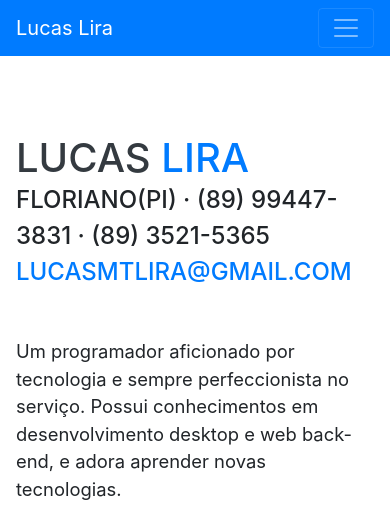
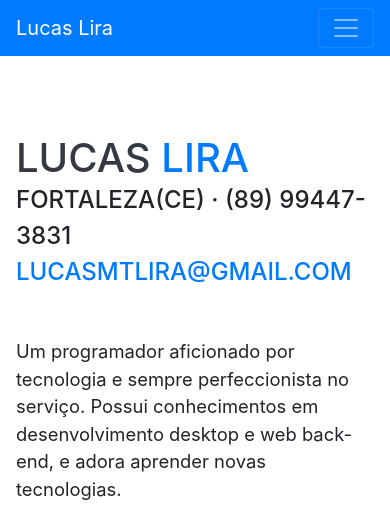
Before and after one commit to lucaslira95/lucasliraresume, a website with bundled scripts: page index.html in a window 390 px wide. Shown: the top 530 px of the page. Built offline with nearby package versions, Linux system fonts and the light colour scheme; a web font is replaced by a local one.

Commit message:
chore: Update location, phone and project dependencies

```diff
--- a/index.html
+++ b/index.html
@@ -61,7 +61,7 @@
         <h1 class="mb-0">Lucas
           <span class="text-primary">Lira</span>
         </h1>
-        <div class="subheading mb-5">Floriano(PI) · (89) 99447-3831 · (89) 3521-5365
+        <div class="subheading mb-5">Fortaleza(CE) · (89) 99447-3831
           <a href="mailto:lucasmtlira@gmail.com">lucasmtlira@gmail.com</a>
         </div>
         <p class="lead mb-5"> Um programador aficionado por tecnologia e sempre perfeccionista no serviço. Possui conhecimentos em desenvolvimento desktop e web back-end, e adora aprender novas tecnologias.</p>
```
Also changed, not shown: 1 other file.
